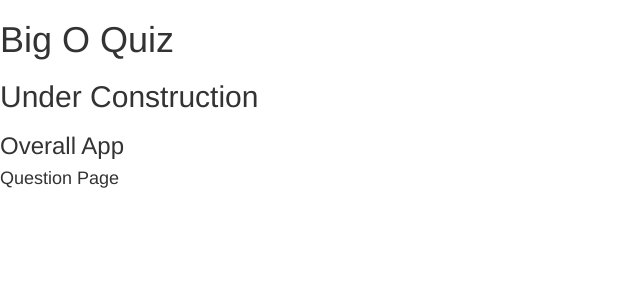
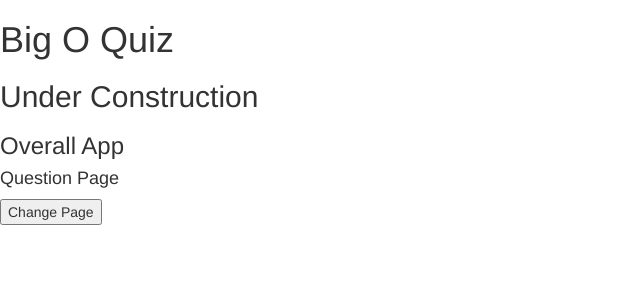
Before and after one commit to James-Ga11agher/big-o-quiz-web, a React app: page / in a window 1280 px wide. Shown: the top 300 px of the page, without its empty margins (0-640 px from the left). Built offline with nearby package versions, Linux system fonts and the light colour scheme.

Commit message:
setup to change page through redux

```diff
--- a/package.json
+++ b/package.json
@@ -13,7 +13,7 @@
     "unit": "karma start",
     "e2e": "protractor .protractor.conf.js",
     "test": "npm run lint && npm run unit && npm run e2e",
-    "pretest-travis": "npm run start &",
+    "pretest-travis": "travis_wait 1 npm run start &",
     "test-travis": "npm run lint && npm run unit && npm run e2e",
     "start-dev": "webpack-dev-server",
     "prestart": "npm run build && babel-node servers/resources/startMessage.js",
@@ -22,6 +22,7 @@
   "author": "James Gallagher",
   "license": "ISC",
   "dependencies": {
+    "prop-types": "^15.5.10",
     "react": "^15.6.1",
     "react-bootstrap": "^0.31.0",
     "react-dom": "^15.6.1",
--- /dev/null
+++ b/src/actions/pageActions.js
@@ -0,0 +1,3 @@
+export function changePage(page) {
+  return { type: 'CHANGE_PAGE', page };
+}
--- a/src/components/App.js
+++ b/src/components/App.js
@@ -1,15 +1,30 @@
 import React from 'react';
+import PropTypes from 'prop-types';
+import { connect } from 'react-redux';
 import QuestionPage from './question/QuestionPage';
+import ResultsPage from './results/ResultsPage';
 
 class App extends React.Component {
   render() {
+    const pageToShow = this.props.currentPage === 'QUESTION_PAGE' ?
+        {component: <QuestionPage/>} : {component: <ResultsPage/>};
     return (
       <div>
         <h3>Overall App</h3>
-        <QuestionPage/>
+        {pageToShow.component}
       </div>
     );
   }
 }
 
-export default App;
+App.propTypes = {
+  currentPage: PropTypes.string.isRequired
+};
+
+function mapStateToProps(state, ownProps) {
+  return {
+    currentPage: state.currentPage
+  };
+}
+
+export default connect(mapStateToProps)(App);
--- a/src/components/common/QuestionSVG.js
+++ b/src/components/common/QuestionSVG.js
@@ -2,7 +2,7 @@ import React from 'react';
 
 const QuestionSVG = () => {
   return (
-    <svg></svg>
+    <svg />
   );
 };
 
--- a/src/components/question/QuestionPage.js
+++ b/src/components/question/QuestionPage.js
@@ -1,11 +1,35 @@
 import React from 'react';
+import PropTypes from 'prop-types';
+import { connect } from 'react-redux';
+import * as pageActions from '../../actions/pageActions.js';
 
 class QuestionPage extends React.Component {
+  constructor(props, context) {
+    super(props, context);
+
+    this.onClickChangePage = this.onClickChangePage.bind(this);
+  }
+
+  onClickChangePage() {
+    this.props.dispatch(pageActions.changePage('RESULTS_PAGE'));
+  }
+
   render() {
     return (
-      <h4>Question Page</h4>
+      <div>
+        <h4>Question Page</h4>
+        <input
+          type="submit"
+          value="Change Page"
+          onClick={this.onClickChangePage}
+        />
+      </div>
     );
   }
 }
 
-export default QuestionPage;
+QuestionPage.propTypes = {
+  dispatch: PropTypes.func.isRequired
+};
+
+export default connect()(QuestionPage);
--- /dev/null
+++ b/src/reducers/currentPageReducer.js
@@ -0,0 +1,9 @@
+export default function(state = 'QUESTION_PAGE', action) {
+  switch (action.type) {
+    case 'CHANGE_PAGE':
+      return state = action.page;
+
+    default:
+      return state;
+  }
+}
--- a/src/reducers/index.js
+++ b/src/reducers/index.js
@@ -1,8 +1,10 @@
 import { combineReducers } from 'redux';
 import answerList from './answerListReducer.js';
+import currentPage from './currentPageReducer.js';
 
 const rootReducer = combineReducers({
-  answerList
+  answerList,
+  currentPage
 });
 
 export default rootReducer;
```
Also changed, not shown: 2 other files (tests, documents, lock files or other folders).
